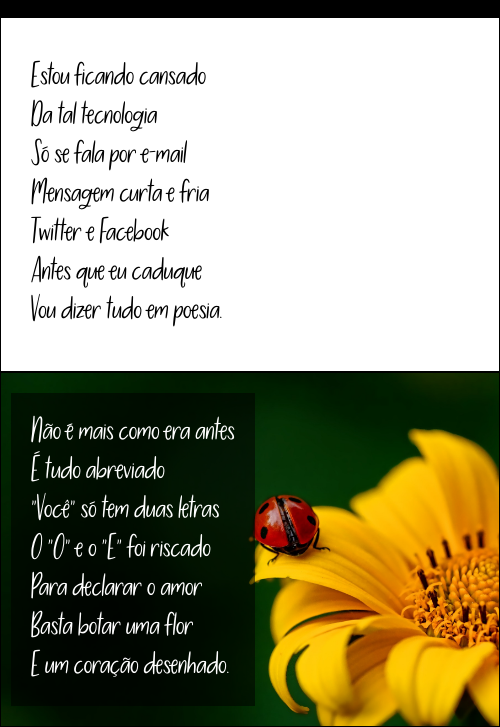
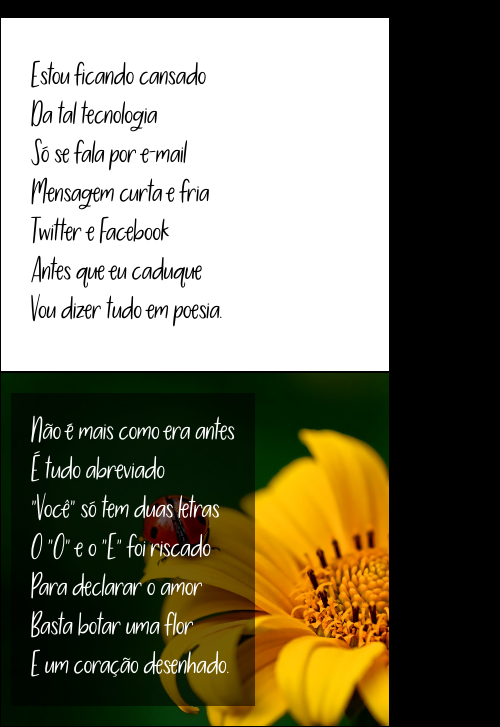
Before and after one commit to GuilhermeAbdalla/Desafio_Html_Css_Cordel, a plain HTML site: page index.html in a window 390 px wide. Shown: the part 61-788 px from the top of the page, 500 px wide, since content can reach past the window. Drawn offline with Linux system fonts and the light colour scheme.

Commit message:
Main Size fix

```diff
--- a/index.html
+++ b/index.html
@@ -45,9 +45,18 @@
             }
         }
 
-        main{
+        @media screen and (min-width:550px){
+            main{
             width: 500px;
             margin: auto;
+            }
+        }
+
+        @media screen and (max-width:549px){
+            main{
+            width: 100vw;
+            margin: auto;
+        }
         }
 
         div{
```
